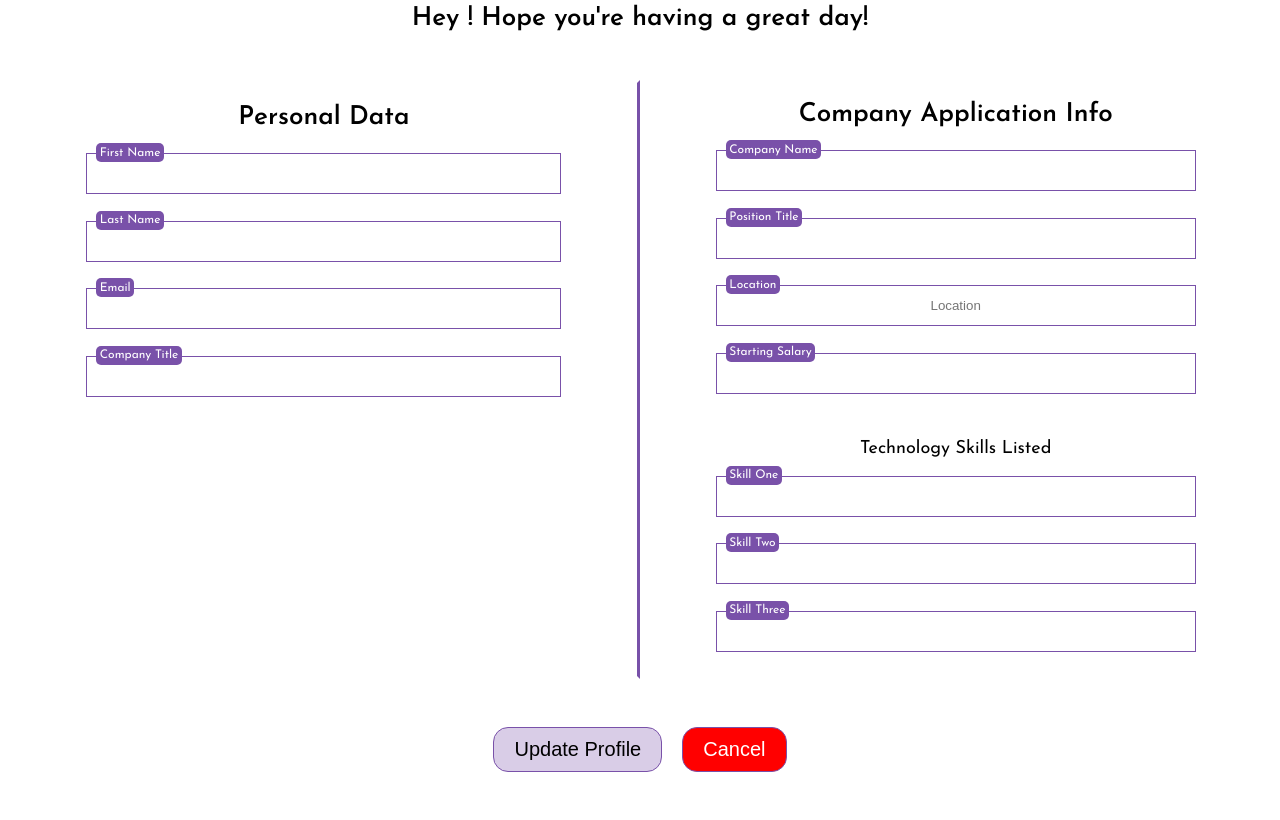
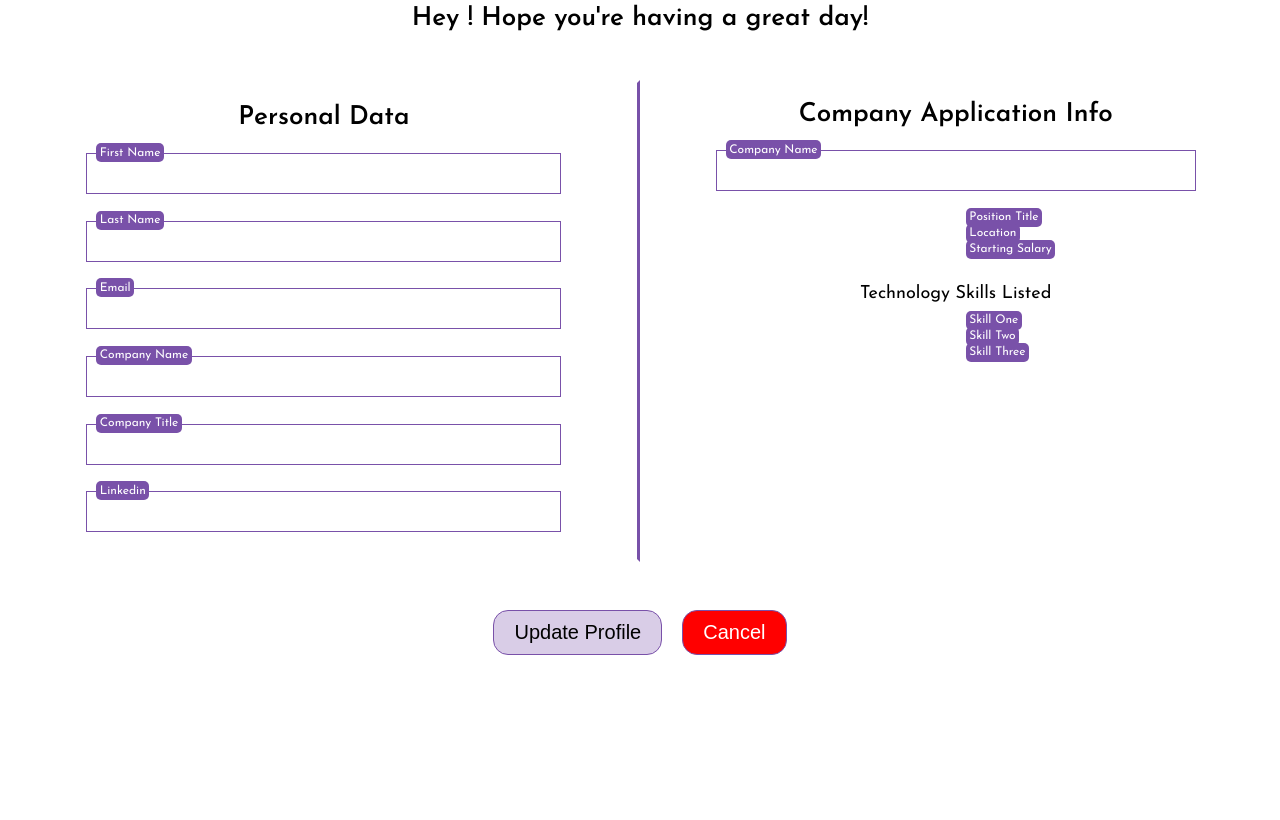
Before and after one commit to NasirAbdirahman/Dreamware, a Django app: template techjourneyproject/templates/companyProfile.html in a window 1280 px wide. Shown: the part 206-1026 px from the top of the page. After the commit the page ends 861 px from the top, so only its background shows below. Run offline with Django 4.2, Linux system fonts and the light colour scheme; the template is opened without the code that fills it: values that come from a table or form of the project are taken from there, others are empty.

Commit message:
Updated Company Profile form for editing of comapny data; updated companyProfile.html form input

```diff
--- a/techjourneyproject/dashboard/forms.py
+++ b/techjourneyproject/dashboard/forms.py
@@ -2,7 +2,7 @@ from secrets import choice
 from tkinter import Widget
 from xml.dom import ValidationErr
 from django.contrib.auth.forms import UserCreationForm, UserChangeForm, ReadOnlyPasswordHashField
-from .models import Companies, CustomUser, Member, TechSkills
+from .models import Companies, CustomUser, Member, TechSkills, JobPost
 from django import forms
 from django.core.exceptions import ValidationError
 from django.contrib.auth.password_validation import validate_password
@@ -141,21 +141,30 @@ class CompanyProfileForm(forms.ModelForm):
     #upload to images folder in database
     first_name = forms.CharField()
     last_name = forms.CharField()
+    picture = forms.ImageField()
     company_name = forms.CharField()
-    company_logo = forms.ImageField()
     company_title = forms.CharField()
+    linkedin = forms.URLField()
+
+    class Meta:
+        model = Companies
+        fields = ('first_name','last_name','picture','company_name','company_title','linkedin')
+        #fields = '__all__'
+
+
+# Job Post Model Form - A form for letting companies create job postings
+class JobPostForm(forms.ModelForm):
+
+    company_name = forms.CharField()
     position_title = forms.CharField()
     location = forms.CharField(max_length=50,widget=forms.TextInput(attrs={'placeholder': 'Location'}))
     salary = forms.IntegerField()
     skill_one = forms.CharField()
     skill_two = forms.CharField()
     skill_three = forms.CharField()
+    job_link = forms.URLField()
 
     class Meta:
-        model = Companies
-        fields = (
-            'first_name','last_name','company_logo','company_title','company_name','position_title',
-            'location','salary','skill_one','skill_two',
-            'skill_three'
-        )
+        model = JobPost
+        fields = ('company_name','position_title','location','salary','skill_one','skill_two','skill_three','job_link')
         #fields = '__all__'
--- a/techjourneyproject/dashboard/models.py
+++ b/techjourneyproject/dashboard/models.py
@@ -171,19 +171,23 @@ class Companies(models.Model):
 
     #return all fields or just return specifics
     def __str__(self):
-        return self.company_name
+        return self.company_name #self.email (OPTION)
 
     #Can add permissions to model here if needed
     '''class Meta:
         permissions = [
             ("is_company", "Is a company"),
-        ]'''
+       ]'''
 
 
 #Company Job Post Model
 class JobPost(models.Model):
-    #company Name
+    #ADD ADMIN APPROVAL CAPABILITIES
+    #admin_approved = models.BooleanField(default=False)
+
+    #company Name/ Custom User's company
     company = models.ForeignKey(Companies, related_name="companyjob", on_delete=models.CASCADE)
+
     #Job Description
     company_name = models.CharField(max_length=60)
     position_title = models.CharField(max_length=60)
@@ -192,7 +196,7 @@ class JobPost(models.Model):
     skill_one = models.CharField(max_length=100)
     skill_two = models.CharField(max_length=100)
     skill_three = models.CharField(max_length=100)
-    job_link = models.URLField() #URL LINK for job
+    job_link = models.URLField() #URL LINK for job application
 
     #return all fields or just return specifics
     def __str__(self):
--- a/techjourneyproject/templates/companyProfile.html
+++ b/techjourneyproject/templates/companyProfile.html
@@ -53,8 +53,12 @@
                         {{ user_form.last_name }} <br>
                         <label class="input-labels" for={ user_form.email }>Email</label>
                         {{ user_form.email }} <br>
+                        <label class="input-labels" for={ profile_form.company_name }>Company Name</label>
+                        {{ profile_form.company_name }} <br>
                         <label class="input-labels" for={ profile_form.company_title }>Company Title</label>
                         {{ profile_form.company_title }} <br>
+                        <label class="input-labels" for={ profile_form.linkedin }>Linkedin</label>
+                        {{ profile_form.linkedin }} <br>
                     </section>
 
                     <!--Company Position Data-->
@@ -76,8 +80,7 @@
                         {{ profile_form.skill_two }} <br>
                         <label class="input-labels" for={ profile_form.skill_three}>Skill Three</label>
                         {{ profile_form.skill_three }} <br>
-                        <!--<p>Profile Picture</p>
-                        {{ profile_form.company_logo }} <br>-->
+
 
                     </section>
 
```
Also changed, not shown: techjourneyproject/static/style.css (+6 -16 lines), techjourneyproject/db.sqlite3, techjourneyproject/templates/index.html (indentation only).
